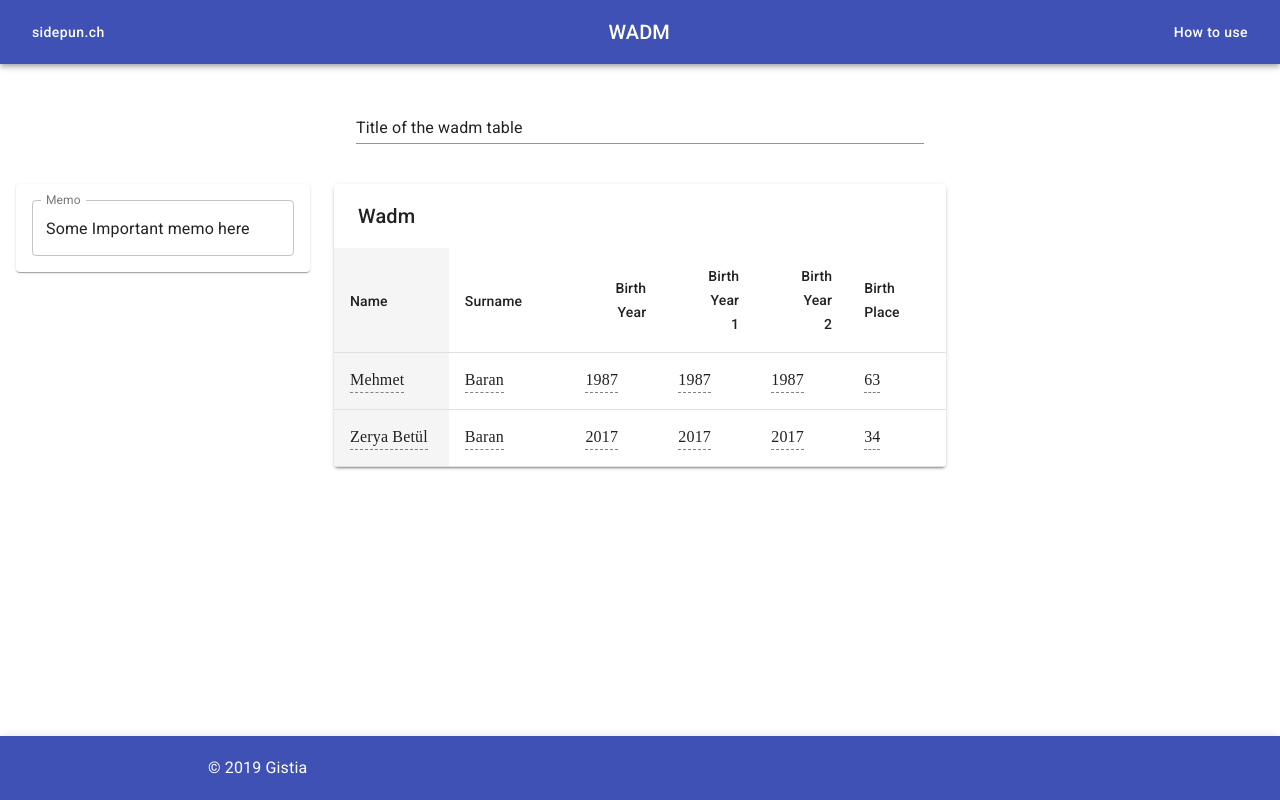
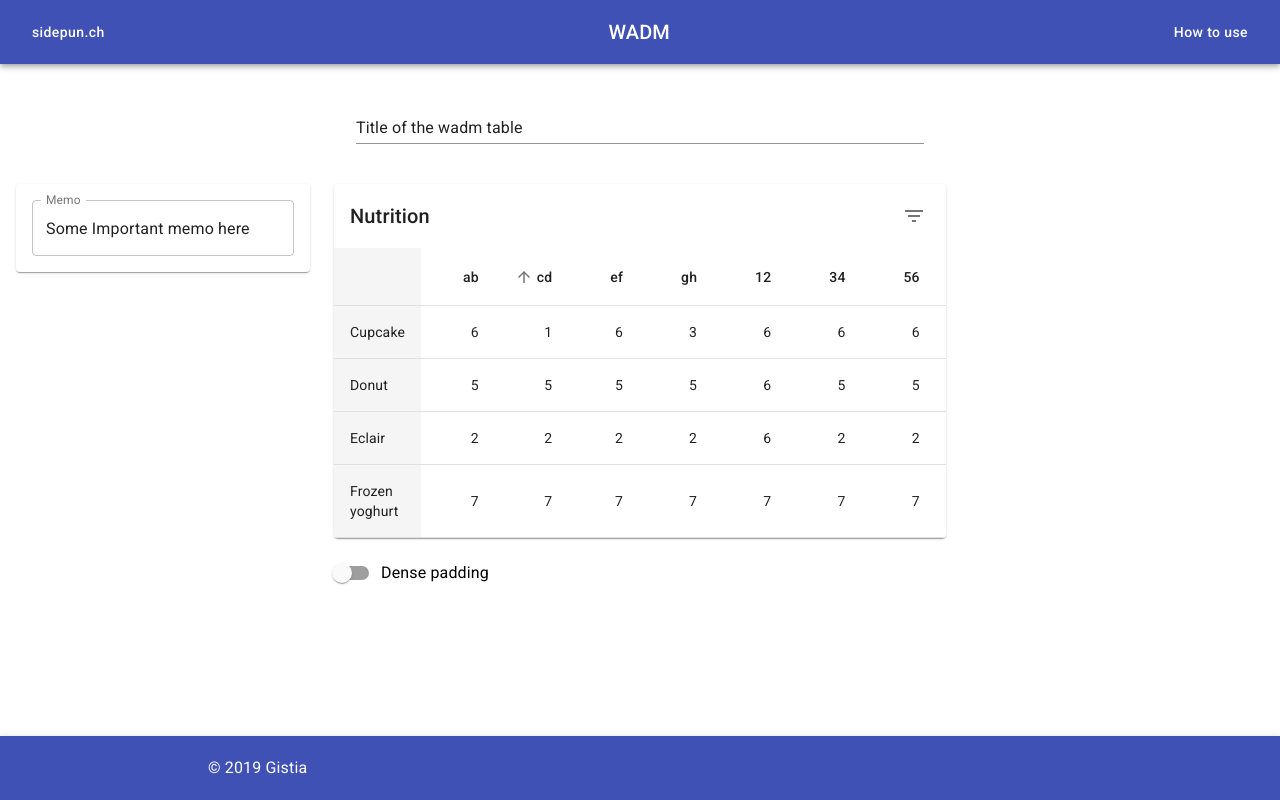
Before and after one commit to kim-sardine/wadm-react, a React (Create React App) app: page / in a window 1280 px wide. Built offline with nearby package versions, Linux system fonts and the light colour scheme; the HTML template or start-up script is replaced by a standard one.

Commit message:
Use native material table

```diff
--- a/src/App.tsx
+++ b/src/App.tsx
@@ -69,12 +69,7 @@ function App() {
                     </Box>
                     <Box clone order={{ xs: 1, sm: 2 }}>
                         <Grid item xs={12} sm={6}>
-                            <WadmTable
-                                wadmColumns={wadmColumns}
-                                wadmData={wadmData}
-                                setWadmColumns={setWadmColumns}
-                                setWadmData={setWadmData}
-                            />
+                            <WadmTable />
                         </Grid>
                     </Box>
                     <Box clone order={3}>
--- a/src/components/WadmTable.tsx
+++ b/src/components/WadmTable.tsx
@@ -1,12 +1,201 @@
-import React, { useState, useEffect } from 'react';
-import MaterialTable from 'material-table'
-import { makeStyles } from '@material-ui/core/styles';
+import React, { useState } from 'react';
+import { createStyles, lighten, makeStyles, Theme } from '@material-ui/core/styles';
+import Table from '@material-ui/core/Table';
+import TableBody from '@material-ui/core/TableBody';
+import TableCell from '@material-ui/core/TableCell';
+import TableContainer from '@material-ui/core/TableContainer';
+import TableHead from '@material-ui/core/TableHead';
+import TableRow from '@material-ui/core/TableRow';
+import TableSortLabel from '@material-ui/core/TableSortLabel';
+import Toolbar from '@material-ui/core/Toolbar';
+import Typography from '@material-ui/core/Typography';
+import Paper from '@material-ui/core/Paper';
+import IconButton from '@material-ui/core/IconButton';
+import Tooltip from '@material-ui/core/Tooltip';
+import FormControlLabel from '@material-ui/core/FormControlLabel';
+import Switch from '@material-ui/core/Switch';
+import FilterListIcon from '@material-ui/icons/FilterList';
 
-// TODO: Re-create
-// https://material-ui.com/components/tables/#sorting-amp-selecting
+interface Candidate {
+    name: string;
+    values: Array<number>;
+}
+interface Category {
+    name: string;
+    weight: number;
+}
 
-const useStyles = makeStyles({
-    stickyActionsColumn: {
+
+function createCandidate(
+    name: string,
+    values: Array<number>,
+): Candidate {
+    return { name, values };
+}
+
+function createCategory(
+    name: string,
+    weight: number,
+): Category {
+    return { name, weight };
+}
+
+const candidates = [
+    createCandidate('ab', [6,5,2,7]),
+    createCandidate('cd', [1,5,2,7]),
+    createCandidate('ef', [6,5,2,7]),
+    createCandidate('gh', [3,5,2,7]),
+    createCandidate('12', [6,6,6,7]),
+    createCandidate('34', [6,5,2,7]),
+    createCandidate('56', [6,5,2,7]),
+    createCandidate('78', [6,5,2,7]),
+    createCandidate('99', [6,5,2,7]),
+]
+
+const categories = [
+    createCategory('Cupcake', 305),
+    createCategory('Donut', 452),
+    createCategory('Eclair', 262),
+    createCategory('Frozen yoghurt', 159),
+]
+
+function descendingComparator<T>(a: T, b: T, orderBy: keyof T) {
+    if (b[orderBy] < a[orderBy]) {
+        return -1;
+    }
+    if (b[orderBy] > a[orderBy]) {
+        return 1;
+    }
+    return 0;
+}
+
+type Order = 'asc' | 'desc';
+
+function getComparator<Key extends keyof any>(
+    order: Order,
+    orderBy: Key,
+): (a: { [key in Key]: number | string }, b: { [key in Key]: number | string }) => number {
+    return order === 'desc'
+            ? (a, b) => descendingComparator(a, b, orderBy)
+            : (a, b) => -descendingComparator(a, b, orderBy);
+}
+
+function stableSort<T>(array: T[], comparator: (a: T, b: T) => number) {
+    const stabilizedThis = array.map((el, index) => [el, index] as [T, number]);
+    stabilizedThis.sort((a, b) => {
+        const order = comparator(a[0], b[0]);
+        if (order !== 0) return order;
+            return a[1] - b[1];
+        });
+    return stabilizedThis.map((el) => el[0]);
+}
+
+interface EnhancedTableProps {
+    classes: ReturnType<typeof useStyles>;
+    onRequestSort: (event: React.MouseEvent<unknown>, property: number) => void;
+    order: Order;
+    orderBy: number;
+}
+
+function EnhancedTableHead(props: EnhancedTableProps) {
+    const { classes, order, orderBy, onRequestSort } = props;
+    const createSortHandler = (property: number) => (event: React.MouseEvent<unknown>) => {
+        onRequestSort(event, property);
+    };
+
+    return (
+        <TableHead>
+            <TableRow>
+                <TableCell
+                    key={-1}
+                    align={'left'}
+                    padding={'default'}
+                    sortDirection={orderBy === -1 ? order : false}
+                >
+                    <TableSortLabel
+                        active={orderBy === -1}
+                        direction={orderBy === -1 ? order : 'asc'}
+                        onClick={createSortHandler(-1)}
+                    >
+                        {orderBy === -1 ? (
+                            <span className={classes.visuallyHidden}>
+                            {order === 'desc' ? 'sorted descending' : 'sorted ascending'}
+                            </span>
+                        ) : null}
+                    </TableSortLabel>
+                </TableCell>
+                {candidates.map((candidate, index) => (
+                    <TableCell
+                        key={index}
+                        align={'right'}
+                        padding={'default'}
+                        sortDirection={orderBy === index ? order : false}
+                    >
+                        <TableSortLabel
+                            active={orderBy === index}
+                            direction={orderBy === index ? order : 'asc'}
+                            onClick={createSortHandler(index)}
+                        >
+                            {candidate.name}
+                            {orderBy === index ? (
+                                <span className={classes.visuallyHidden}>
+                                {order === 'desc' ? 'sorted descending' : 'sorted ascending'}
+                                </span>
+                            ) : null}
+                        </TableSortLabel>
+                    </TableCell>
+                ))}
+            </TableRow>
+        </TableHead>
+  );
+}
+
+const useToolbarStyles = makeStyles((theme: Theme) =>
+    createStyles({
+        root: {
+            paddingLeft: theme.spacing(2),
+            paddingRight: theme.spacing(1),
+        },
+        highlight:
+            theme.palette.type === 'light'
+                ? {
+                    color: theme.palette.secondary.main,
+                    backgroundColor: lighten(theme.palette.secondary.light, 0.85),
+                }
+                : {
+                    color: theme.palette.text.primary,
+                    backgroundColor: theme.palette.secondary.dark,
+                },
+        title: {
+            flex: '1 1 100%',
+        },
+    }),
+);
+
+interface EnhancedTableToolbarProps {
+}
+
+const EnhancedTableToolbar = (props: EnhancedTableToolbarProps) => {
+    const classes = useToolbarStyles();
+
+    return (
+        <Toolbar className={classes.root}>
+            <Typography className={classes.title} variant="h6" id="tableTitle" component="div">
+                Nutrition
+            </Typography>
+            <Tooltip title="Filter list">
+                <IconButton aria-label="filter list">
+                <FilterListIcon />
+                </IconButton>
+            </Tooltip>
+        </Toolbar>
+    );
+};
+
+const useStyles = makeStyles((theme: Theme) =>
+    createStyles({
+        root: {
+            width: '100%',
             '& table:first-child': {
                 '& tr': {
                     '& td:first-child, th:first-child': {
@@ -20,68 +209,80 @@ const useStyles = makeStyles({
                     }
                 }
             }
-    }
-})
+        },
+        paper: {
+            width: '100%',
+            marginBottom: theme.spacing(2),
+        },
+        table: {
+            minWidth: 750,
+        },
+        visuallyHidden: {
+            border: 0,
+            clip: 'rect(0 0 0 0)',
+            height: 1,
+            margin: -1,
+            overflow: 'hidden',
+            padding: 0,
+            position: 'absolute',
+            top: 20,
+            width: 1,
+        },
+    }),
+);
 
-interface WadmTableProps {
-    wadmColumns: any,
-    wadmData: any,
-    setWadmColumns: any,
-    setWadmData: any,
-}
+export default function WadmTable() {
+    const classes = useStyles();
+    const [order, setOrder] = useState<Order>('asc');
+    const [orderBy, setOrderBy] = useState<number>(1);
+    const [dense, setDense] = useState(false);
 
-function WadmTable({wadmColumns, wadmData}: WadmTableProps) {
+    const handleRequestSort = (event: React.MouseEvent<unknown>, property: number) => {
+        const isAsc = orderBy === property && order === 'asc';
+        setOrder(isAsc ? 'desc' : 'asc');
+        setOrderBy(property);
+    };
 
-    const classes = useStyles();
-    const height = useWindowHeight();
-
+    const handleChangeDense = (event: React.ChangeEvent<HTMLInputElement>) => {
+        setDense(event.target.checked);
+    };
 
     return (
-        <div className={classes.stickyActionsColumn}>
-            <MaterialTable
-                title="Wadm"
-                columns={wadmColumns}
-                data={wadmData}
-                options={{
-                    maxBodyHeight: height * 0.5,
-                    paging: false,
-                    search: false,
-                }}
-                cellEditable={{
-                    onCellEditApproved: (newValue, oldValue, rowData, columnDef) => {
-                        return new Promise((resolve, reject) => {
-                            console.log('newValue: ' + newValue);
-                            console.log('oldValue: ' + oldValue);
-                            console.log(rowData);
-                            console.log(columnDef);
-                            setTimeout(resolve, 1000);
-                        });
-                    }
-                }}
-
+        <div className={classes.root}>
+        <Paper className={classes.paper}>
+            <EnhancedTableToolbar />
+            <TableContainer>
+                <Table
+                    className={classes.table}
+                    aria-labelledby="tableTitle"
+                    size={dense ? 'small' : 'medium'}
+                    aria-label="enhanced table"
+                >
+                    <EnhancedTableHead
+                        classes={classes}
+                        order={order}
+                        orderBy={orderBy}
+                        onRequestSort={handleRequestSort}
+                    />
+                    <TableBody>
+                        {categories.map((category, row) => { // TODO: Implement Sorting
+                            return (
+                                <TableRow hover tabIndex={-1} key={category.name}>
+                                    <TableCell align="left">{category.name}</TableCell>
+                                    {candidates.map((candidate) => (
+                                        <TableCell align="right">{candidate.values[row]}</TableCell>
+                                    ))}
+                                </TableRow>
+                            );
+                        })}
+                    </TableBody>
+                </Table>
+            </TableContainer>
+        </Paper>
+        <FormControlLabel
+            control={<Switch checked={dense} onChange={handleChangeDense} />}
+            label="Dense padding"
         />
         </div>
     );
 }
-
-function getWindowHeight() {
-    const { innerHeight: height } = window;
-    return height;
-  }
-
-function useWindowHeight() {
-    const [windowDimensions, setWindowDimensions] = useState(getWindowHeight());
-
-    useEffect(() => {
-        function handleResize() {
-        setWindowDimensions(getWindowHeight());
-        }
-
-        window.addEventListener('resize', handleResize);
-        return () => window.removeEventListener('resize', handleResize);
-    }, []);
-
-    return windowDimensions;
-}
-
-export default WadmTable;
```
Lines whose indentation alone changed are shown as unchanged.
